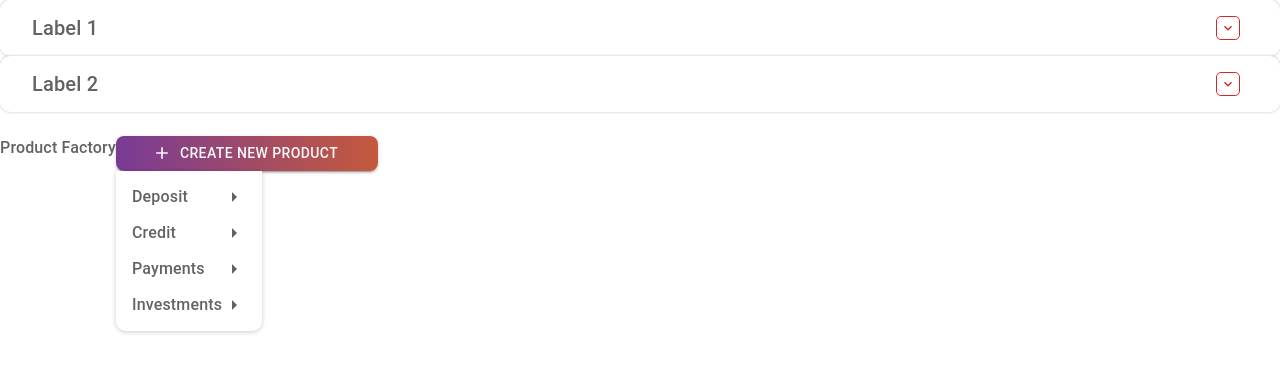
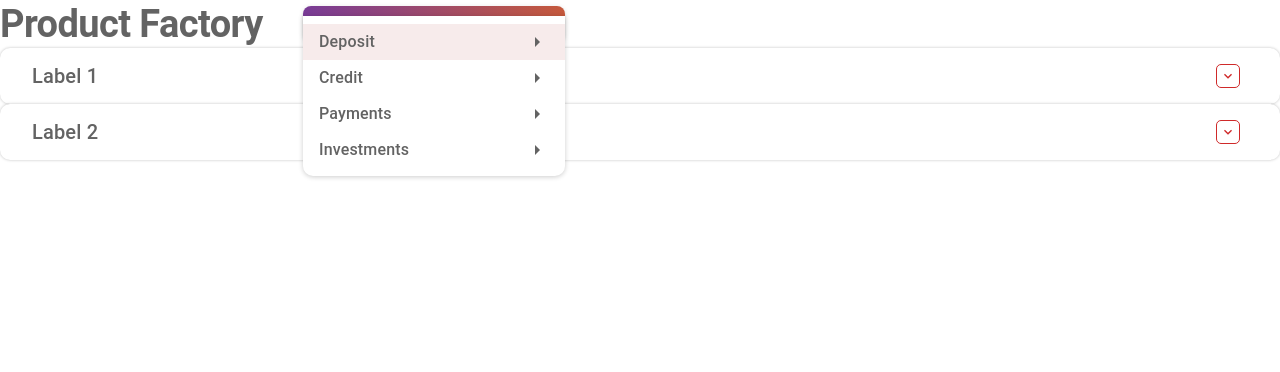
Before and after one commit to Onyedikachi/retailcore-mfe-loan-management, a React app: page /product/factory/list/deposit in a window 1280 px wide. Both pictures are taken after a click on the button "CREATE NEW PRODUCT". Shown: the top 372 px of the page. Built offline with nearby package versions, Linux system fonts and the light colour scheme; the HTML template or start-up script is replaced by a standard one.

Commit message:
chore: implemented nested modal

```diff
--- a/src/App.tsx
+++ b/src/App.tsx
@@ -3,8 +3,6 @@ import AppRoutes from './AppRoutes';
 import { GlobalTheme } from '@app/utils';
 import Accordion from './components/accordion/Accordion';
 import { Chip } from './components/atoms/Chip';
-import NestedDropdown from './components/NestedDropdown';
-import AddIcon from '@mui/icons-material/Add';
 import LinearGradient from './components/atoms/LinearGradient';
 
 const App = () => {
@@ -18,8 +16,6 @@ const App = () => {
          </Accordion>
          <CssBaseline />
          <LinearGradient />
-
-         <NestedDropdown />
       </ThemeProvider>
    );
 };
--- a/src/components/NestedDropdown.tsx
+++ b/src/components/NestedDropdown.tsx
@@ -1,5 +1,5 @@
 import React, { useState } from 'react';
-import { ListItemText, Popover, Typography } from '@mui/material';
+import { Box, ListItemText, Typography } from '@mui/material';
 import AddIcon from '@mui/icons-material/Add';
 import ArrowRightIcon from '@mui/icons-material/ArrowRight';
 import { Button, Menu, MenuItemProps } from './atoms';
@@ -10,9 +10,16 @@ import {
 } from '@app/constants/configurations';
 import { MenuItemContentsProps } from '@app/@types';
 
-type StepLevel = 0 | 1 | 2 | 3;
+type StepLevel = 1 | 2 | 3;
 
-const NestedDropdown: React.FC = () => {
+const anchorOrigin = {
+   vertical: 'top',
+   horizontal: 'right',
+} as const;
+
+const paperProps = { paper: { style: { minWidth: '200px' } } };
+
+export const NestedDropdown: React.FC = () => {
    const [menuOptions, setMenuOptions] = useState<Array<MenuItemContentsProps>>([]);
    const [subMenuOptions, setSubMenuOptions] = useState<Array<MenuItemContentsProps>>([]);
    const [anchorEl, setAnchorEl] = React.useState<null | HTMLElement>(null);
@@ -21,16 +28,13 @@ const NestedDropdown: React.FC = () => {
 
    const handleMenuItemClick = (level: StepLevel) => {
       const clickEvent: MenuItemProps['onClick'] = (event, option) => {
-         if (level === 1 && anchorEl) setAnchorEl(null);
-         else if (level === 1) {
+         if (level === 1) {
             setAnchorEl(event.currentTarget);
-            [setMenuAnchorEl, setSubMenuAnchorEl].forEach((setState) => setState(null));
          } else if (level === 2) {
-            setMenuOptions(CreateProductRouteMenuItems[option.label]);
+            setMenuOptions(CreateProductRouteMenuItems[option.label] ?? []);
             setMenuAnchorEl(event.currentTarget);
-            setSubMenuAnchorEl(null);
          } else {
-            setSubMenuOptions(CreateProductSubMenuItems[option.label]);
+            setSubMenuOptions(CreateProductSubMenuItems[option.label] ?? []);
             setSubMenuAnchorEl(event.currentTarget);
          }
       };
@@ -38,10 +42,17 @@ const NestedDropdown: React.FC = () => {
       return clickEvent;
    };
 
+   const handleClose = (level: StepLevel) => {
+      if (level === 1) setAnchorEl(null);
+      else if (level === 2) setMenuAnchorEl(null);
+      else if (level === 3) setSubMenuAnchorEl(null);
+   };
+
    return (
-      <div style={{ display: 'flex' }}>
-         <Typography variant="inherit">Product Factory</Typography>
+      <Box alignItems="center" gap={5} display="flex">
+         <Typography variant="h1">Product Factory</Typography>
          <Button
+            sx={{ paddingY: 0.7 }}
             variant="contained"
             startIcon={<AddIcon />}
             onClick={(event) => handleMenuItemClick(1)(event as any, { label: '' })}
@@ -51,15 +62,33 @@ const NestedDropdown: React.FC = () => {
          <Menu
             open={!!anchorEl}
             anchorEl={anchorEl}
-            items={getMenuItemsProps(ProductTypesMenuOptions, handleMenuItemClick(2))}
+            slotProps={{ paper: { style: { width: anchorEl ? `${anchorEl.clientWidth}px` : undefined } } }}
+            items={getMenuItemsProps(ProductTypesMenuOptions, (event, option) =>
+               handleMenuItemClick(2)(event, option)
+            )}
+            anchorOrigin={{
+               vertical: 'top',
+               horizontal: 'left',
+            }}
+            onClose={() => handleClose(1)}
          />
-         <Popover anchorEl={menuAnchorEl} open={!!menuAnchorEl}>
-            <Menu open={true} items={getMenuItemsProps(menuOptions, handleMenuItemClick(3))} />
-         </Popover>
-         <Popover anchorEl={menuAnchorEl} open={!!subMenuAnchorEl}>
-            <Menu open={true} items={getMenuItemsProps(subMenuOptions)} />
-         </Popover>
-      </div>
+         <Menu
+            open={!!menuAnchorEl}
+            anchorEl={menuAnchorEl}
+            slotProps={paperProps}
+            items={getMenuItemsProps(menuOptions, (event, option) => handleMenuItemClick(3)(event, option))}
+            anchorOrigin={anchorOrigin}
+            onClose={() => handleClose(2)}
+         />
+         <Menu
+            anchorEl={subMenuAnchorEl}
+            open={!!subMenuAnchorEl}
+            items={getMenuItemsProps(subMenuOptions)}
+            anchorOrigin={anchorOrigin}
+            slotProps={paperProps}
+            onClose={() => handleClose(3)}
+         />
+      </Box>
    );
 };
 
@@ -71,6 +100,7 @@ const getMenuItemsProps = (
       href: href,
       children: MenuItemContents({ href, label }),
       onClick: !href ? onClick : undefined,
+      label,
    }));
 };
 
--- a/src/components/atoms/Menu.tsx
+++ b/src/components/atoms/Menu.tsx
@@ -1,5 +1,6 @@
 import { Menu as MuiMenu, MenuProps as MuiMenuProps, styled } from '@mui/material';
 import { MenuItem, MenuItemProps } from './MenuItems';
+import { useState } from 'react';
 
 const StyledMenu = styled(MuiMenu)({
    'MuiPaper-root': {
@@ -13,10 +14,20 @@ export interface MenuProps extends MuiMenuProps {
 }
 
 export const Menu = ({ open = false, items, ...restProps }: MenuProps) => {
+   const [activeItem, setActiveItem] = useState(0);
+
    return (
       <StyledMenu open={open} {...restProps}>
-         {items.map((item) => (
-            <MenuItem {...item} />
+         {items.map((item, index) => (
+            <MenuItem
+               className={`${item.className ?? ''} ${activeItem === index ? 'activeList' : ''}`}
+               {...item}
+               onClick={(...args) => {
+                  item?.onClick?.(...args);
+                  setActiveItem(index);
+               }}
+               key={`${index}${item.label}`}
+            />
          ))}
       </StyledMenu>
    );
--- a/src/components/atoms/MenuItems.tsx
+++ b/src/components/atoms/MenuItems.tsx
@@ -8,7 +8,7 @@ const StyledMenuItem = styled(MuiMenuItem)(() => ({
    '&:hover:not(.Mui-disabled):not(.Mui-selected)': {
       backgroundColor: '#f6f6f6',
    },
-   '&.Mui-selected': {
+   '&.activeList': {
       backgroundColor: Colors.LightPrimary,
    },
    '&.Mui-focusVisible': {
@@ -24,10 +24,12 @@ export interface MenuItemProps extends Omit<MuiMenuItemProps, 'onClick'> {
 }
 
 export const MenuItem = ({ label, href, children, onClick, ...restProps }: MenuItemProps) => {
-   const Anchor = href ? Link : React.Fragment;
+   const Anchor = (href ? Link : React.Fragment) as React.ElementType;
    return (
       <StyledMenuItem onClick={(event) => onClick?.(event, { label: label ?? '', href })} {...restProps}>
-         <Anchor style={{ textDecoration: 'none' }} to={href ?? ''}>
+         <Anchor
+            {...(href ? { style: { textDecoration: 'none', color: Colors.TextGray }, to: href ?? '' } : {})}
+         >
             {children ?? label}
          </Anchor>
       </StyledMenuItem>
--- a/src/constants/routes.tsx
+++ b/src/constants/routes.tsx
@@ -1,8 +1,10 @@
+import NestedDropdown from '@app/components/NestedDropdown';
+
 export const BasePath = '/product/factory';
 
 export const RouteMaps = {
    productList: {
-      element: <></>,
+      element: <NestedDropdown />,
       path: (type = '/:productType') => `${BasePath}/list${type}`,
    },
 };
```
